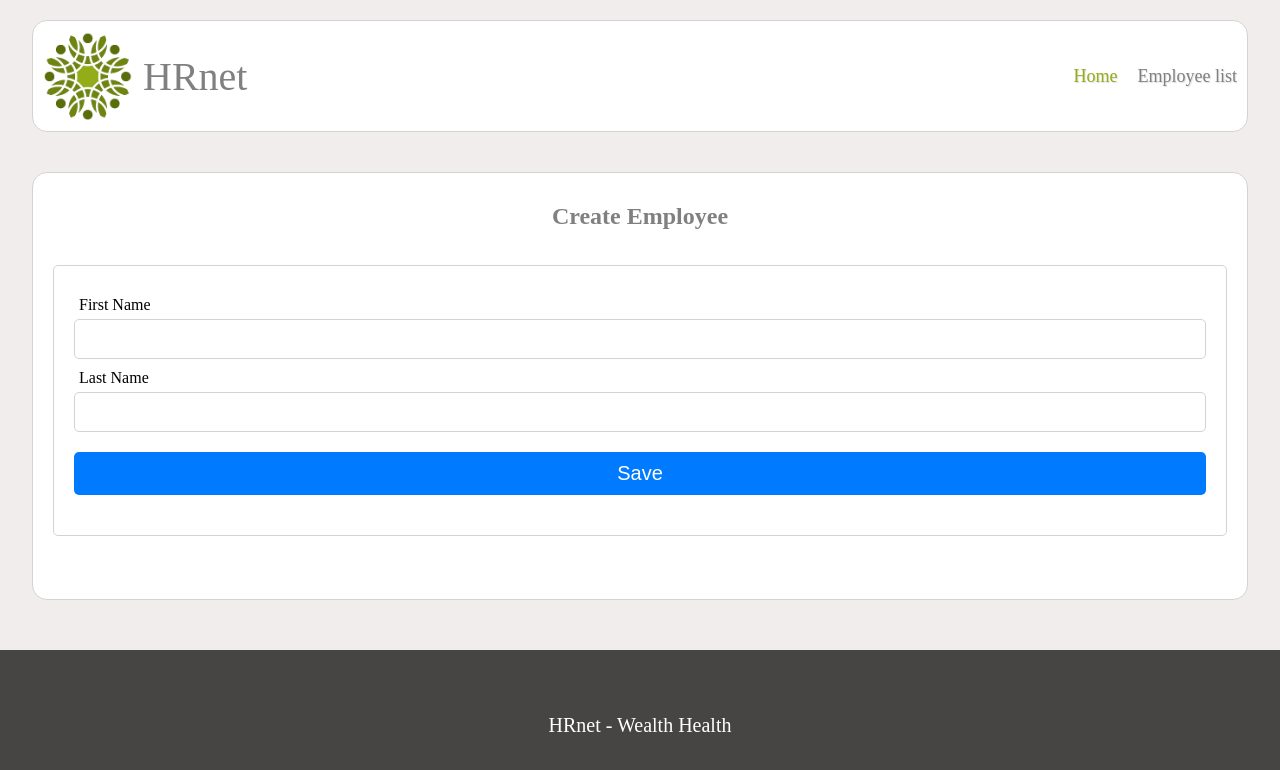
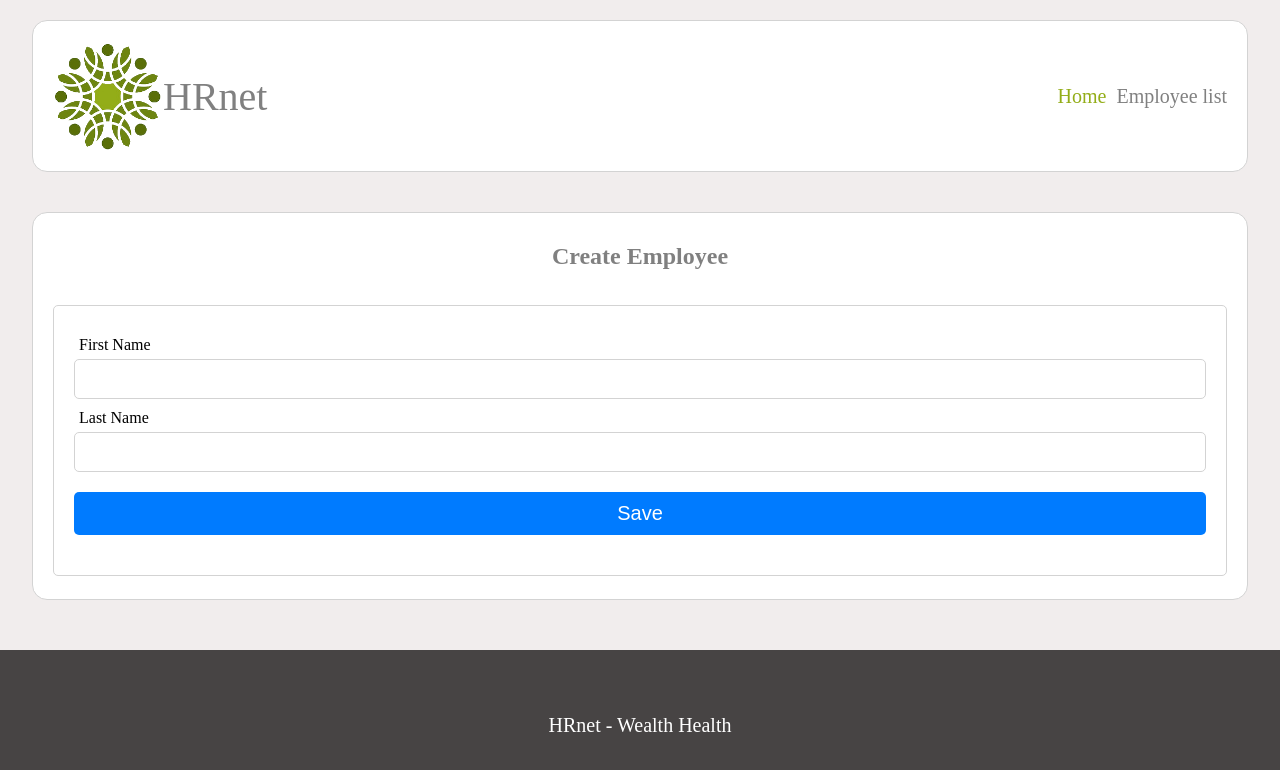
Before and after one commit to jbbrejon/openclassrooms-da-p14, a React (Vite) app: page / in a window 1280 px wide. Shown: the top 770 px of the page. Built offline with nearby package versions, Linux system fonts and the light colour scheme.

Commit message:
:art: Update Header style (padding, font-size)

```diff
--- a/src/layouts/Header/Header.module.css
+++ b/src/layouts/Header/Header.module.css
@@ -8,6 +8,7 @@
     border: solid 1px lightgray;
     border-radius: 15px;
     background-color: white;
+    padding: 20px;
 }
 
 .identity {
@@ -20,7 +21,6 @@
     display: flex;
     height: 110px;
     object-fit: cover;
-    padding: 10px;
 }
 
 .appName {
@@ -34,7 +34,7 @@
 }
 
 .link {
-    padding: 10px;
+    padding-left: 10px;
     font-size: 18px;
     transition: 0.5s all;
 }
@@ -43,7 +43,7 @@
     display: flex;
     color: grey;
     transition: 0.5s;
-    text-shadow: 1px 1px 1px rgb(223, 219, 219);
+    font-size: 20px;
 }
 
 .navLink:hover {
```
